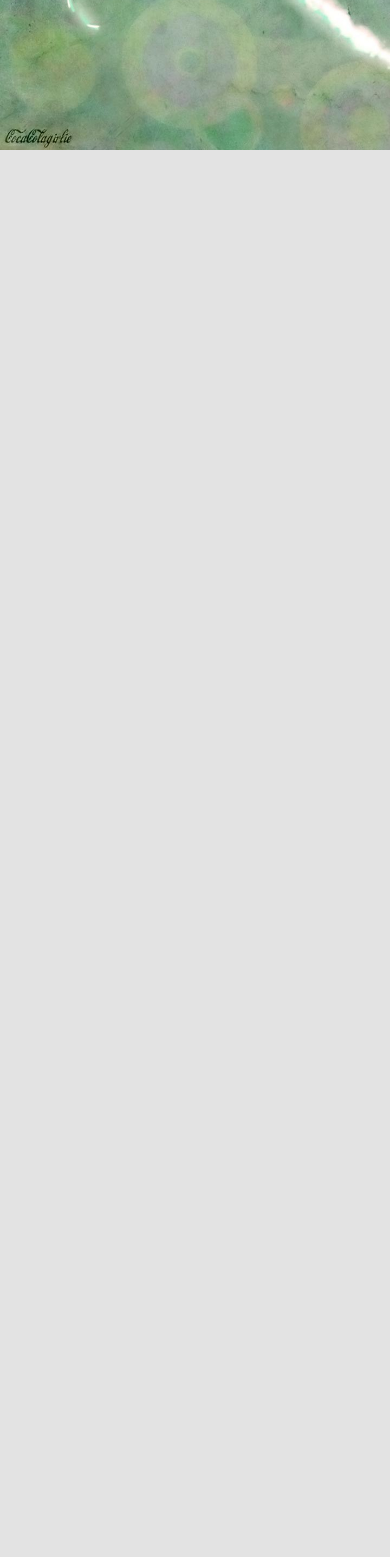
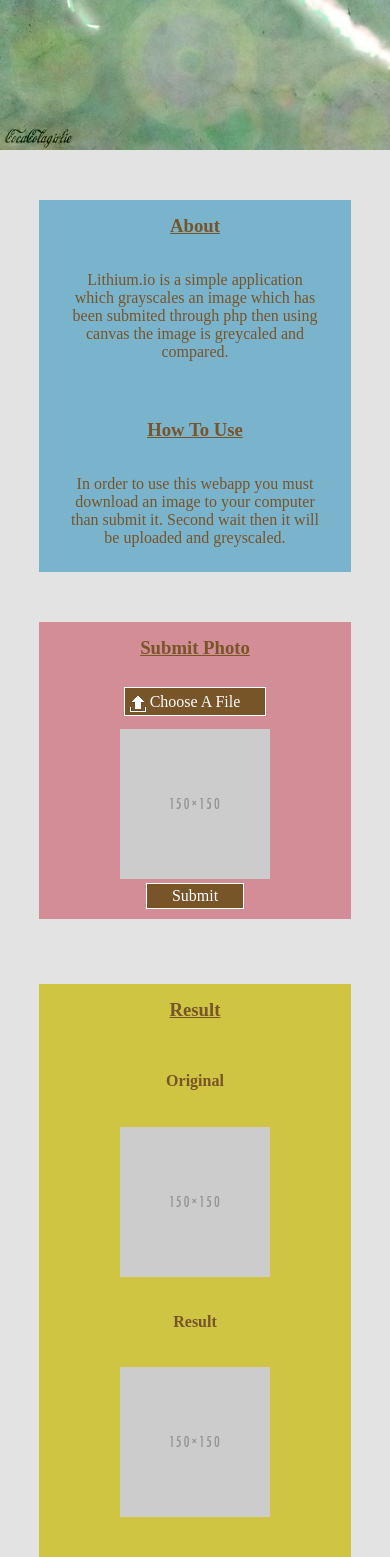
Before and after one commit to unholydeath7856/Lithium.io, a PHP site: page / in a window 390 px wide. Shown: the part 500-2057 px from the top of the page. Before the commit the page ends 650 px from the top, so only its background shows below. Run offline with PHP 8.4, Linux system fonts and the light colour scheme; some web fonts are replaced.

Commit message:
finished :-)

```diff
--- a/Assets/Scripts/JS/app.js
+++ b/Assets/Scripts/JS/app.js
@@ -67,35 +67,3 @@ function previewImage (input) {
     reader.readAsDataURL(input.files[0]);
   }
 }
-
-function grayScaleImage (image, bPlaceImage) {
-  var myCanvas = document.getElementById('greyscale');
-  var myCanvasContext = myCanvas.getContext("2d");
-  var imageWidth = image.width;
-  var imageHeight = image.height;
-
-  myCanvas.width = image.width;
-  myCanvas.height = image.height;
-  myCanvasContext.drawImage(image,0,0);
-
-  var imageData = myCanvasContext.getImageData(0,0,imageWidth,imageHeight);
-
-  for (var j = 0; j < imageData.height; j++) {
-    for (var i = 0; i < imageData.width; i++) {
-      var index = (i*4) * imageData.width + (j*4);
-      var red = imageData.data[index];
-      var green = imageData.data[index+1];
-      var blue = imageData.data[index+2];
-      var alpha = imageData.data[index+3];
-      var average = (red+green+blue)/3;
-      imageData.data[index] = average;
-      imageData.data[index+1] = average;
-      imageData.data[index+2] = average;
-      imageData.data[index+3] = alpha;
-    }
-  }
-  if (bPlaceImage) {
-
-  }
-  return myCanvas.toDataURL();
-}
--- a/Assets/Styles/CSS/main.css
+++ b/Assets/Styles/CSS/main.css
@@ -13,6 +13,14 @@ html, body {
   display: block;
   float: right; }
 
+@media screen and (max-width: 770px) {
+  .col-1 {
+    display: inline-block;
+    width: 100%; }
+
+  .col-2 {
+    display: inline-block;
+    width: 100%; } }
 .header {
   background-attachment: fixed;
   margin: 0;
@@ -130,6 +138,7 @@ html, body {
   margin-top: 50px;
   margin-left: 10%;
   margin-right: 10%;
+  padding-bottom: 25px;
   transform: rotateY(180deg);
   background: #CFC543; }
   .result .container {
@@ -139,11 +148,50 @@ html, body {
       text-align: center;
       padding: 15px;
       text-decoration: underline; }
-    .result .container .original .original-image {
-      display: none;
+    .result .container .original {
+      width: 100%;
+      display: block; }
+      .result .container .original .image-header {
+        text-align: center;
+        padding: 15px; }
+      .result .container .original .original-image {
+        display: none;
+        display: block;
+        margin: 0 auto;
+        max-width: 80%;
+        max-height: 300px; }
+    .result .container .result-div {
+      width: 100%;
+      display: block; }
+      .result .container .result-div .image-header {
+        text-align: center;
+        padding: 15px; }
+      .result .container .result-div .result-image {
+        display: block;
+        margin: 0 auto;
+        max-width: 80%;
+        max-height: 300px; }
+  @media screen and (max-width: 770px) {
+    .result .container {
+      display: inline-block;
+      margin-bottom: 250px;
+      padding-bottom: 15px; }
+      .result .container .original {
+        width: 50%;
+        float: left; }
+      .result .container .result-div {
+        width: 50%;
+        float: right; } }
+  @media screen and (max-width: 570px) {
+    .result .container {
       display: block;
-      margin: 0 auto;
-      max-width: 80%;
-      max-height: 300px; }
+      margin-bottom: 0;
+      padding-bottom: 15px; }
+      .result .container .original {
+        width: 100%;
+        float: none; }
+      .result .container .result-div {
+        width: 100%;
+        float: none; } }
 
 /*# sourceMappingURL=main.css.map */
--- a/Assets/Styles/Sass/2-Sections/result.scss
+++ b/Assets/Styles/Sass/2-Sections/result.scss
@@ -4,6 +4,7 @@
   margin-top:50px;
   margin-left: 10%;
   margin-right: 10%;
+  padding-bottom: 25px;
   transform: rotateY(180deg);
   background: #CFC543;
   .container {
@@ -15,6 +16,12 @@
       text-decoration: underline;
     }
     .original {
+      width: 100%;
+      display: block;
+      .image-header {
+        text-align: center;
+        padding:15px;
+      }
       .original-image {
         display: none;
         display: block;
@@ -23,5 +30,49 @@
         max-height: 300px;
       }
     }
+    .result-div {
+      width: 100%;
+      display: block;
+      .image-header {
+        text-align: center;
+        padding:15px;
+      }
+      .result-image {
+        display: block;
+        margin: 0 auto;
+        max-width: 80%;
+        max-height:300px;
+      }
+    }
+  }
+  @media screen and (max-width:770px) {
+    .container {
+      display: inline-block;
+      margin-bottom:250px;
+      padding-bottom: 15px;
+      .original {
+        width: 50%;
+        float:left;
+      }
+      .result-div {
+        width:50%;
+        float:right;
+      }
+    }
+  }
+  @media screen and (max-width:570px) {
+    .container {
+      display: block;
+      margin-bottom: 0;
+      padding-bottom: 15px;
+      .original {
+        width: 100%;
+        float:none;
+      }
+      .result-div {
+        width:100%;
+        float: none;
+      }
+    }
   }
 }
--- a/Assets/Styles/Sass/main.scss
+++ b/Assets/Styles/Sass/main.scss
@@ -16,6 +16,17 @@ html, body {
   float:right;
 }
 
+@media screen and (max-width:770px) {
+  .col-1 {
+    display: inline-block;
+    width: 100%;
+  }
+  .col-2 {
+    display: inline-block;
+    width: 100%;
+  }
+}
+
 //1-tools
 @import "1-tools/variables.scss";
 @import "1-tools/mixins.scss";
--- a/index.php
+++ b/index.php
@@ -1,14 +1,35 @@
 <?php
 $file_name = "No File Choosen";
 $imagePath = "Assets/Images/placeholder.jpg";
+$grayscalePath = "Assets/Images/placeholder.jpg";
 if(isset($_FILES['image'])) {
-  //if ((@$_FILES['image']['type']) == 'image/jpg' || (@$_FILES['image']['type']) == 'image/png') {
+  if ($_FILES['image']['type'] == 'image/jpeg' || $_FILES['image']['type'] == 'image/png' || $_FILES['image']['type'] == 'image/gif') {
     $chars = "ABCDEFGHIJKLMNOPQRSTUVWXYZabcdefghijklmnopqrstuvwxyz";
     $dir_name = substr(str_shuffle($chars),0,15);
     mkdir("Assets/Images/toGreyscale/$dir_name/");
     move_uploaded_file($_FILES['image']['tmp_name'], "Assets/Images/toGreyscale/$dir_name/".$_FILES['image']['name']);
+
     $imagePath = "Assets/Images/toGreyscale/$dir_name/".$_FILES['image']['name'];
-  //}
+    if ($_FILES['image']['type'] == 'image/jpeg') {
+      $im = imagecreatefromjpeg($imagePath);
+      imagefilter($im, IMG_FILTER_GRAYSCALE);
+      imagejpeg($im, "Assets/Images/toGreyscale/$dir_name/grayscale.jpg");
+      $grayscalePath = "Assets/Images/toGreyscale/$dir_name/grayscale.jpg";
+    }
+    if ($_FILES['image']['type'] == 'image/png') {
+      $im = imagecreatefrompng($imagePath);
+      imagefilter($im, IMG_FILTER_GRAYSCALE);
+      imagepng($im, "Assets/Images/toGreyscale/$dir_name/grayscale.png");
+      $grayscalePath = "Assets/Images/toGreyscale/$dir_name/grayscale.png";
+    }
+    if ($_FILES['image']['type'] == 'image/gif') {
+      $im = imagecreatefromgif($imagePath);
+      imagefilter($im, IMG_FILTER_GRAYSCALE);
+      imagegif($im, "Assets/Images/toGreyscale/$dir_name/grayscale.gif");
+      $grayscalePath = "Assets/Images/toGreyscale/$dir_name/grayscale.gif";
+    }
+
+  }
 }
  ?>
 <!DOCTYPE html>
@@ -62,10 +83,12 @@ if(isset($_FILES['image'])) {
         <div class="container">
           <h3 class="section-header">Result</h3>
           <div class="original">
-            <img class="original-image" src=<?php if ($imagePath != "") { print($imagePath); }  ?> onload="grayScaleImage(this,true);" alt="placement img" />
+            <h4 class="image-header">Original</h4>
+            <img class="original-image" src=<?php if ($imagePath != "") { print($imagePath); }  ?> alt="placement img" />
           </div>
-          <div class="result">
-            <canvas id="greyscale" width="300" height="300"></canvas>
+          <div class="result-div">
+            <h4 class="image-header">Result</h4>
+            <img class="result-image" src=<?php print($grayscalePath); ?> alt="loading" />
           </div>
         </div>
       </section>
```
Also changed, not shown: 1 other file.
